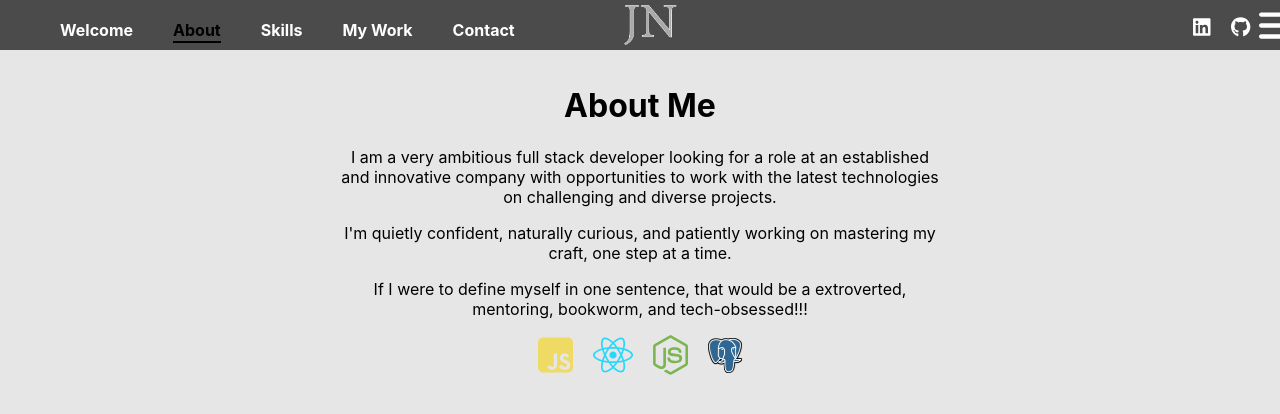
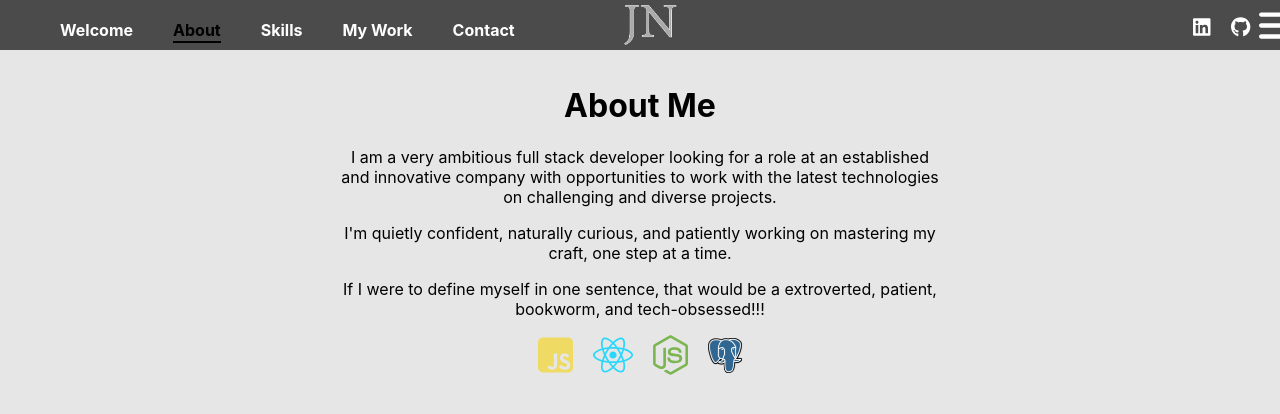
Before and after one commit to john-ngai/johnngai.com, a React (Create React App) app: page /about in a window 1280 px wide. Shown: the top 414 px of the page. Built offline with nearby package versions, Linux system fonts and the light colour scheme.

Commit message:
Update .text-zone

```diff
--- a/src/components/About/index.js
+++ b/src/components/About/index.js
@@ -26,7 +26,7 @@ export default function About() {
         </p>
         <p>
           If I were to define myself in one sentence, that would be a extroverted,
-          mentoring, bookworm, and tech-obsessed!!!
+          patient, bookworm, and tech-obsessed!!!
         </p>
       </div>
     </div>
```
